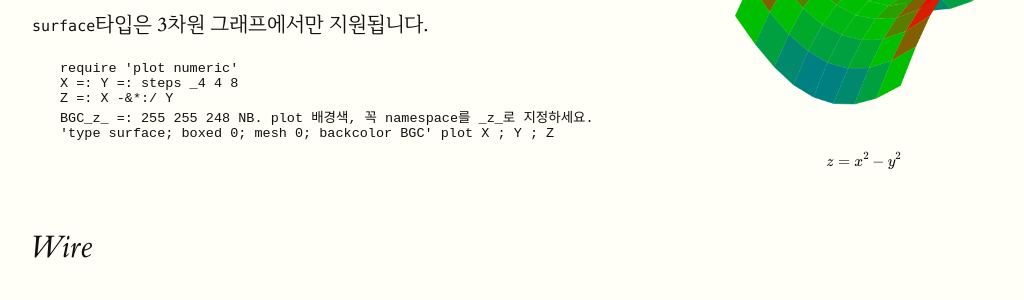
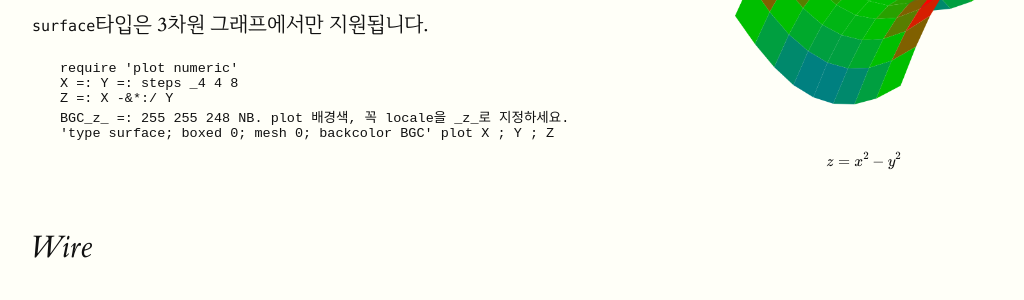
Before and after one commit to toolofthought/toolofthought.github.io, a Jekyll site: the page built from _posts/jlang/plot/2017-03-16-types.html, in a window 1280 px wide. Shown: the part 598-898 px from the top of the page, without its empty margins (128-1152 px from the left). Built offline with Jekyll 4.4.1, drawn with Linux system fonts in a browser that asks for light colours; formulas are drawn with MathJax 3.

Commit message:
url config 재설정

```diff
--- a/_posts/2017-03-16-j-plot-style.html
+++ b/_posts/jlang/plot/2017-03-16-types.html
@@ -3,7 +3,7 @@
 title:  "Plot Types"
 date:   2017-03-16 12:00:00 +0900
 author: yunskim
-categories: j-language plot
+categories: jlang plot
 permalink: /:categories/:title/
 ---
 
@@ -21,7 +21,7 @@
 require 'plot numeric'
 X =: Y =: steps _4 4 8
 Z =: X -&*:/ Y
-BGC_z_ =: 255 255 248 NB. plot 배경색, 꼭 namespace를 _z_로 지정하세요.
+BGC_z_ =: 255 255 248 NB. plot 배경색, 꼭 locale을 _z_로 지정하세요.
 'type surface; boxed 0; mesh 0; backcolor BGC' plot X ; Y ; Z
 	</pre>
 </section>
```
